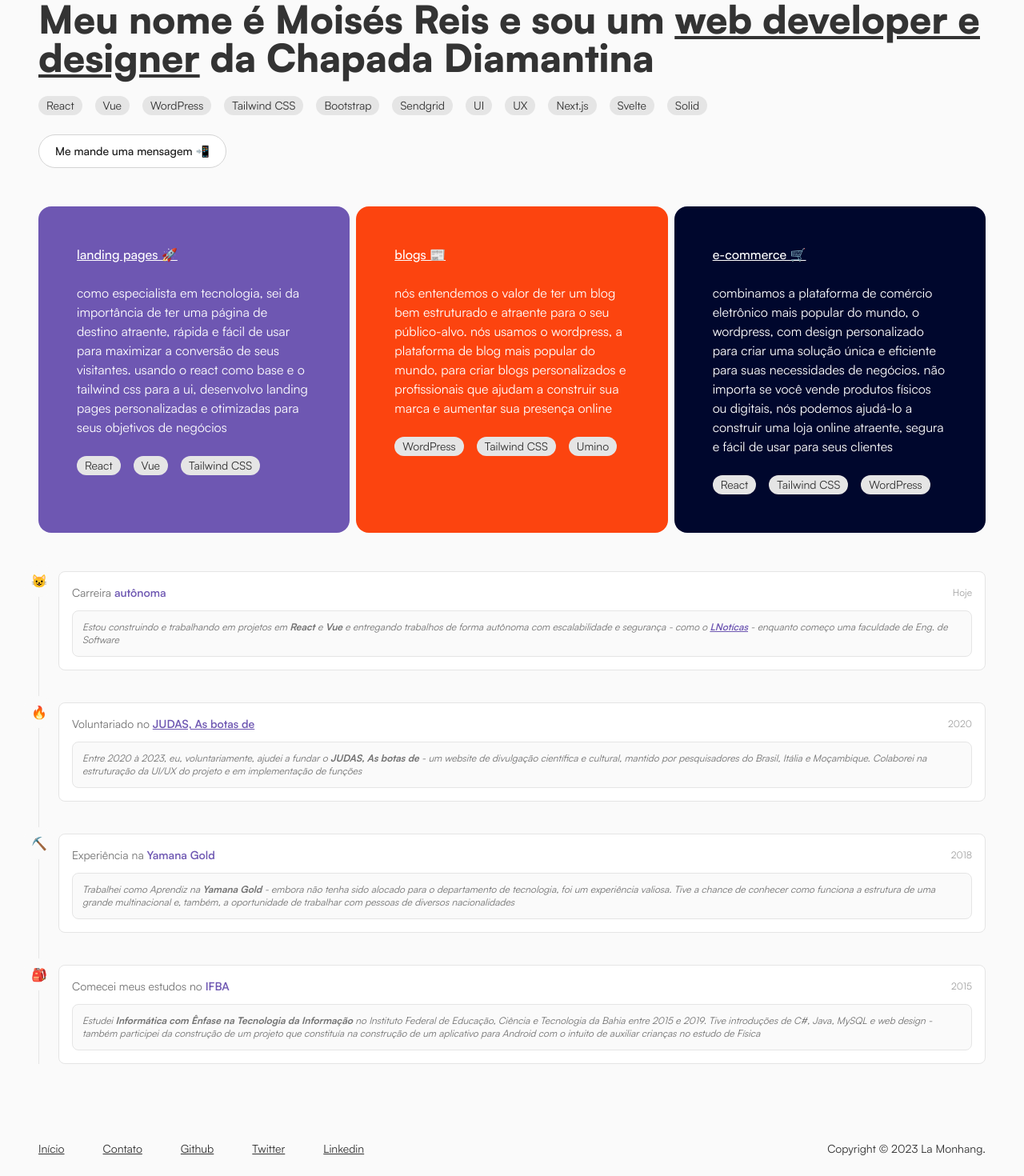
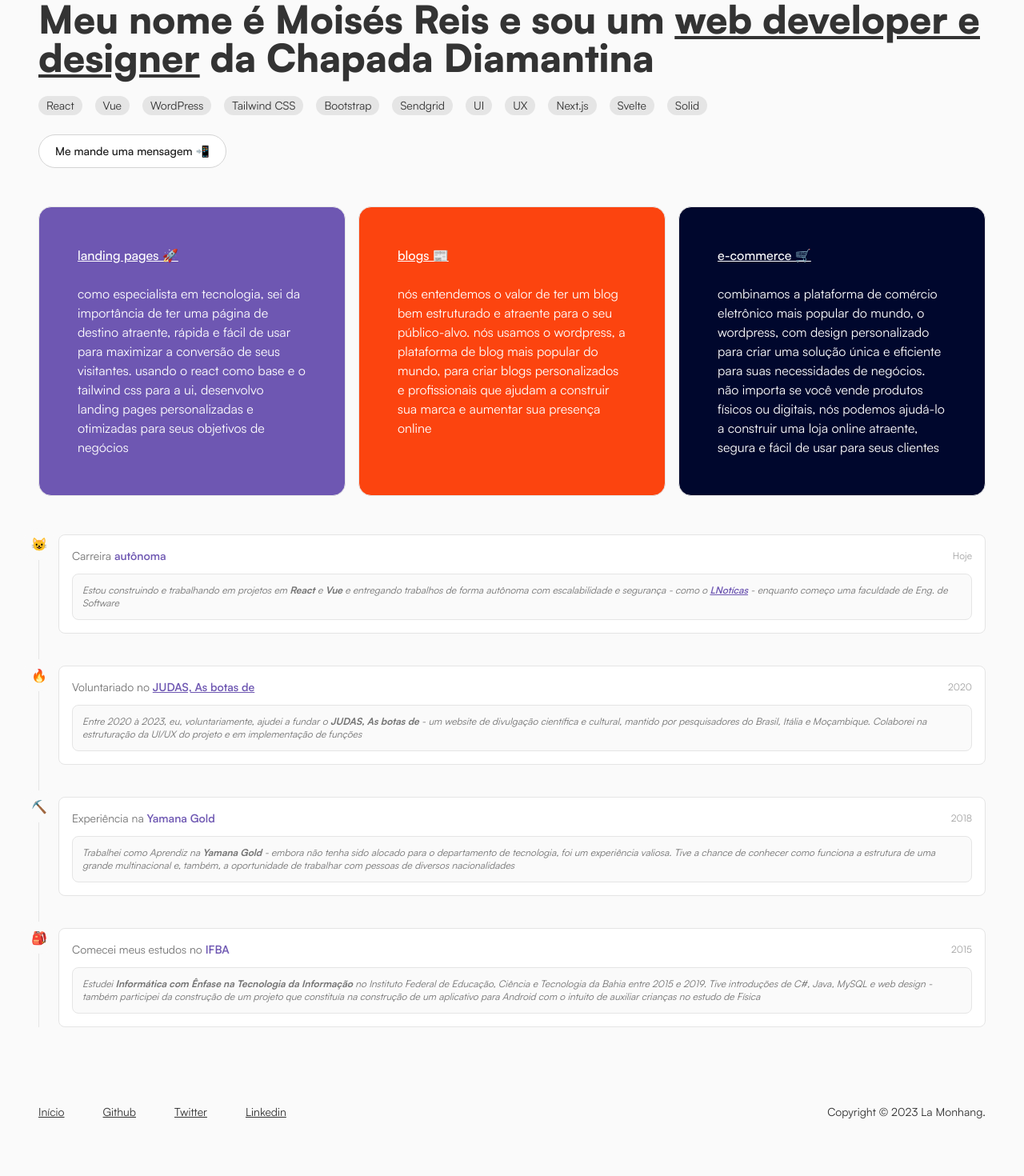
Before and after one commit to moisesmreis/portfolio, a Next.js app: page / in a window 1280 px wide. Shown: the part 114-1584 px from the top of the page at 80% size. After the commit the page ends 1538 px from the top, so only its background shows below. Built offline with nearby package versions, Linux system fonts and the light colour scheme.

Commit message:
Update postcss.config.js

```diff
--- a/postcss.config.js
+++ b/postcss.config.js
@@ -1,6 +1,18 @@
 module.exports = {
-  plugins: {
-    tailwindcss: {},
-    autoprefixer: {},
-  },
-}
+  plugins: [
+    "tailwindcss",
+    [
+      "@fullhuman/postcss-purgecss",
+      process.env.NODE_ENV === "production"
+        ? {
+          content: [
+            "./pages/**/*.{js,jsx,ts,tsx}",
+            "./components/**/*.{js,jsx,ts,tsx}",
+          ],
+          defaultExtractor: (content) =>
+            content.match(/[\w-/:]+(?<!:)/g) || [],
+        }
+        : false,
+    ],
+  ],
+};
--- a/src/pages/global/footer.tsx
+++ b/src/pages/global/footer.tsx
@@ -8,9 +8,6 @@ export default function Footer() {
                 <div className="flex-sub-footer-top">
                     <Link className="w-fit" href="/">
                         <ButtonBasic>Início</ButtonBasic>
-                    </Link>
-                    <Link className="w-fit" href="/contato">
-                        <ButtonBasic>Contato</ButtonBasic>
                     </Link>
                     <Link className="w-fit" href="https://github.com/moisesmreis">
                         <ButtonBasic>Github</ButtonBasic>
--- a/src/pages/home/nav.tsx
+++ b/src/pages/home/nav.tsx
@@ -8,29 +8,14 @@ const Nav = () => {
                     <div className="bg-[#6e57b2] grid-sub-nav">
                         <h2 className="title-nav">Landing pages 🚀</h2>
                         <p className="text-white lowercase">Como especialista em tecnologia, sei da importância de ter uma página de destino atraente, rápida e fácil de usar para maximizar a conversão de seus visitantes. Usando o React como base e o Tailwind CSS para a UI, desenvolvo landing pages personalizadas e otimizadas para seus objetivos de negócios</p>
-                        <div className="flex-row-start flex-wrap gap-4" id="nav-badge">
-                            <Badge>React</Badge>
-                            <Badge>Vue</Badge>
-                            <Badge>Tailwind CSS</Badge>
-                        </div>
                     </div>
                     <div className="bg-[#fc440f] grid-sub-nav">
                         <h2 className="title-nav">Blogs 📰</h2>
                         <p className="text-white lowercase">Nós entendemos o valor de ter um blog bem estruturado e atraente para o seu público-alvo. Nós usamos o WordPress, a plataforma de blog mais popular do mundo, para criar blogs personalizados e profissionais que ajudam a construir sua marca e aumentar sua presença online</p>
-                        <div className="flex-row-start flex-wrap gap-4" id="nav-badge">
-                            <Badge>WordPress</Badge>
-                            <Badge>Tailwind CSS</Badge>
-                            <Badge>Umino</Badge>
-                        </div>
                     </div>
                     <div className="bg-[#00072d] grid-sub-nav">
                         <h2 className="title-nav">E-commerce 🛒</h2>
                         <p className="text-white lowercase">Combinamos a plataforma de comércio eletrônico mais popular do mundo, o WordPress, com design personalizado para criar uma solução única e eficiente para suas necessidades de negócios. Não importa se você vende produtos físicos ou digitais, nós podemos ajudá-lo a construir uma loja online atraente, segura e fácil de usar para seus clientes</p>
-                        <div className="flex-row-start flex-wrap gap-4" id="nav-badge">
-                            <Badge>React</Badge>
-                            <Badge>Tailwind CSS</Badge>
-                            <Badge>WordPress</Badge>
-                        </div>
                     </div>
                 </div>
             </section>
--- a/src/styles/globals.css
+++ b/src/styles/globals.css
@@ -45,10 +45,10 @@
   @apply p-6 xl:px-12 mb-6
 }
 .grid-nav {
-  @apply grid-one-three gap-2 mb-6
+  @apply grid-one-three gap-4 mb-6
 }
 .grid-sub-nav {
-  @apply relative overflow-hidden gap-6 grid justify-start content-start p-6 xl:p-12 rounded-2xl
+  @apply relative overflow-hidden gap-6 grid justify-start content-start p-6 xl:p-12 rounded-2xl dark:bg-neutral-700 border border-neutral-200 dark:border-neutral-600
 }
 
 /* 2. FLEX
@@ -69,10 +69,10 @@
   @apply flex flex-col md:flex-row justify-start md:justify-between px-6 xl:px-12 gap-6 xl:gap-12 mt-12
 }
 .flex-sub-footer-top {
-  @apply py-0 xl:py-6 flex-col md:flex-row-center gap-12
+  @apply py-0 xl:py-6 flex flex-col md:flex-row-center gap-4 md:gap-12
 }
 .flex-sub-footer-bottom {
-  @apply pt-0 md:pt-6 pb-6 xl:py-6 justify-start md:flex-row-center items-center
+  @apply pt-0 md:pt-6 pb-6 xl:py-6 mt-4 md:mt-0 justify-start md:flex-row-center items-center
 }
 
 /* 3. TIPOGRAPHY
```
Also changed, not shown: 1 other file (tests, documents, lock files or other folders).
